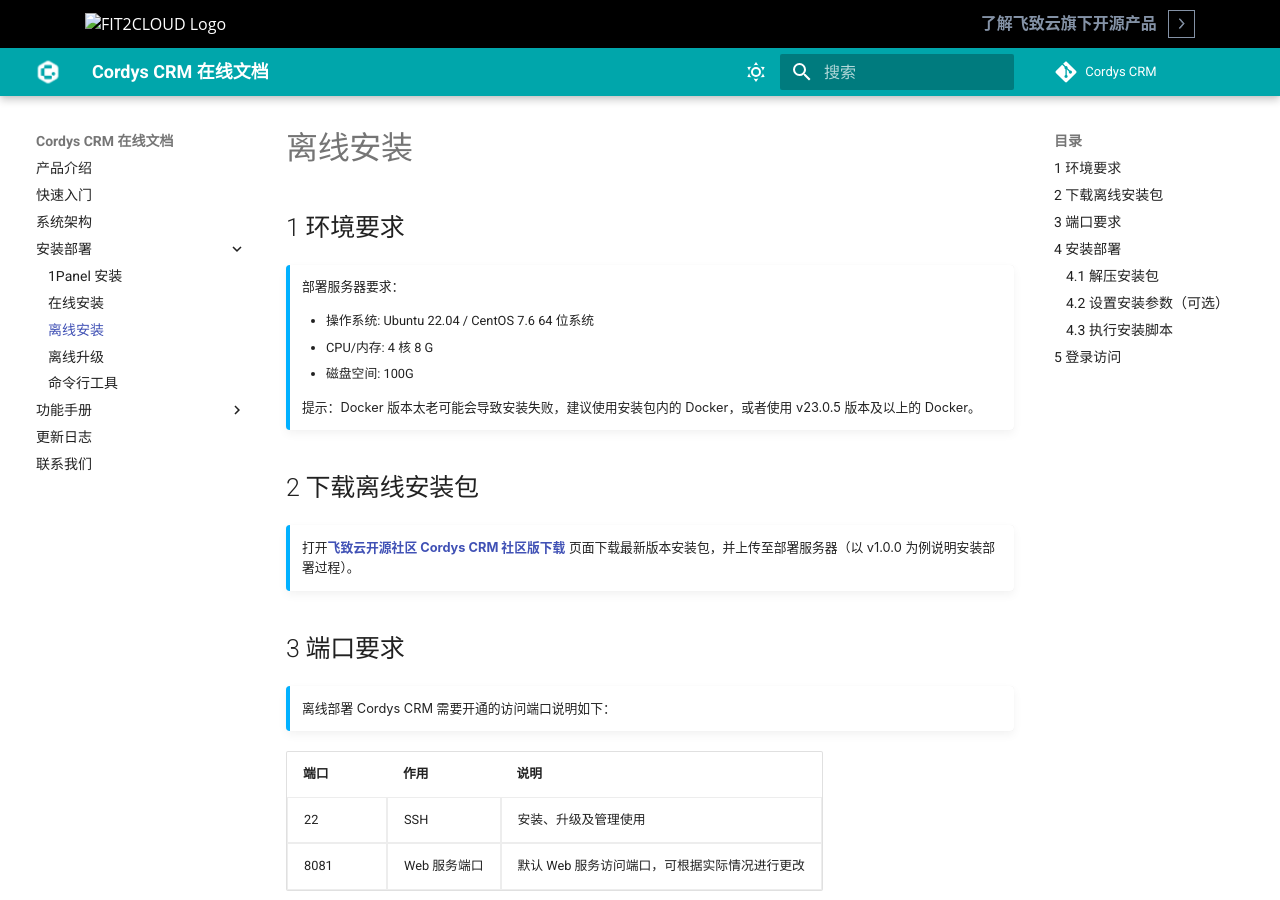
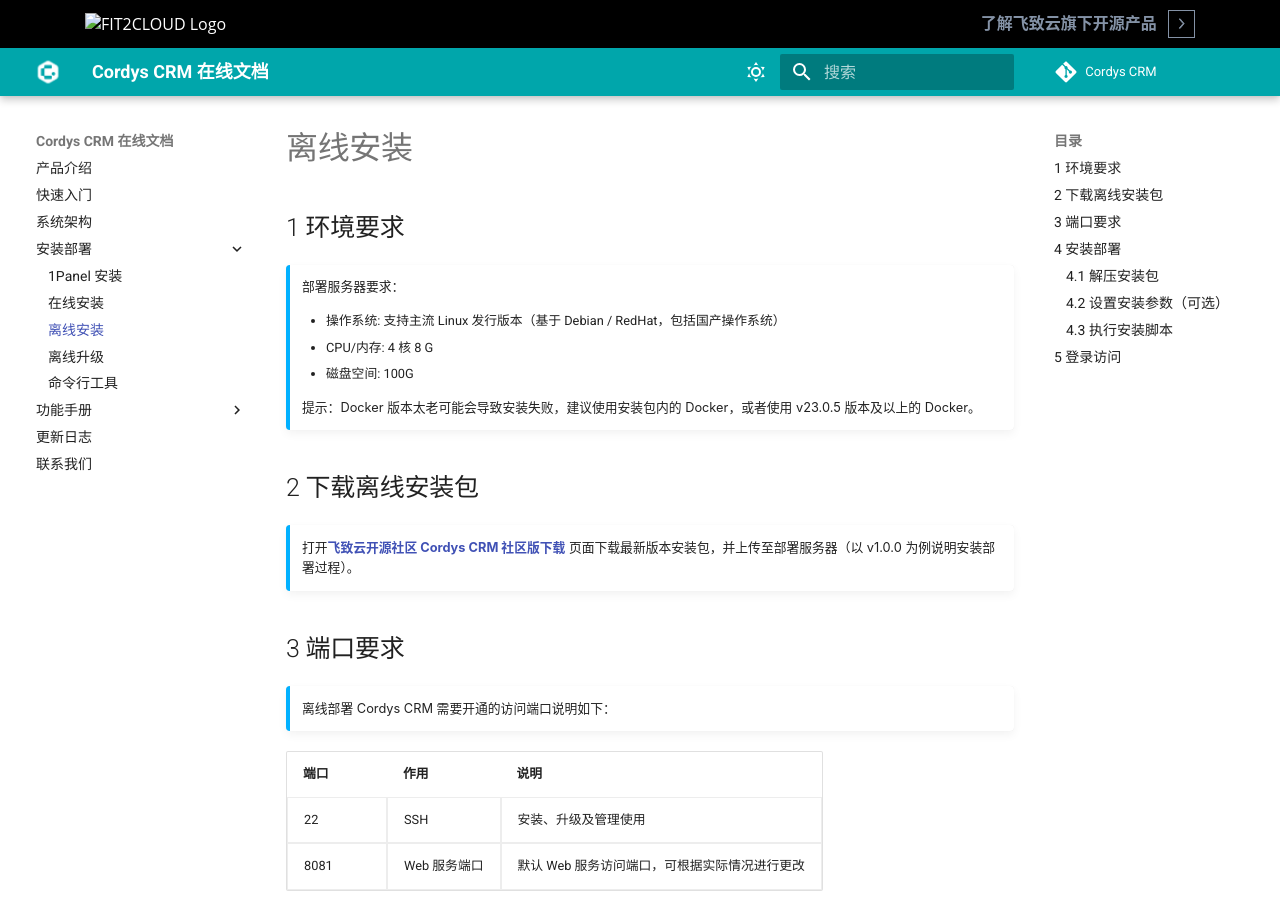
Before and after one commit to xinxin11/CordysCRM, an MkDocs documentation site: the page built from docs/manual/installation/offline_installtion.md, in a window 1280 px wide and 900 px high. Built offline with MkDocs 1.6.1 and Material for MkDocs 9.7.7, drawn with Linux system fonts in a browser that asks for light colours; comment, search, counter and statistics services are not loaded; the version menu is left out.

Commit message:
Update OS requirements for offline installation

```diff
--- a/docs/manual/installation/offline_installtion.md
+++ b/docs/manual/installation/offline_installtion.md
@@ -3,7 +3,7 @@
 !!! Abstract ""
     部署服务器要求：
 
-    - 操作系统: Ubuntu 22.04 / CentOS 7.6 64 位系统
+    - 操作系统: 支持主流 Linux 发行版本（基于 Debian / RedHat，包括国产操作系统）
     - CPU/内存: 4 核 8 G
     - 磁盘空间: 100G
 
```
